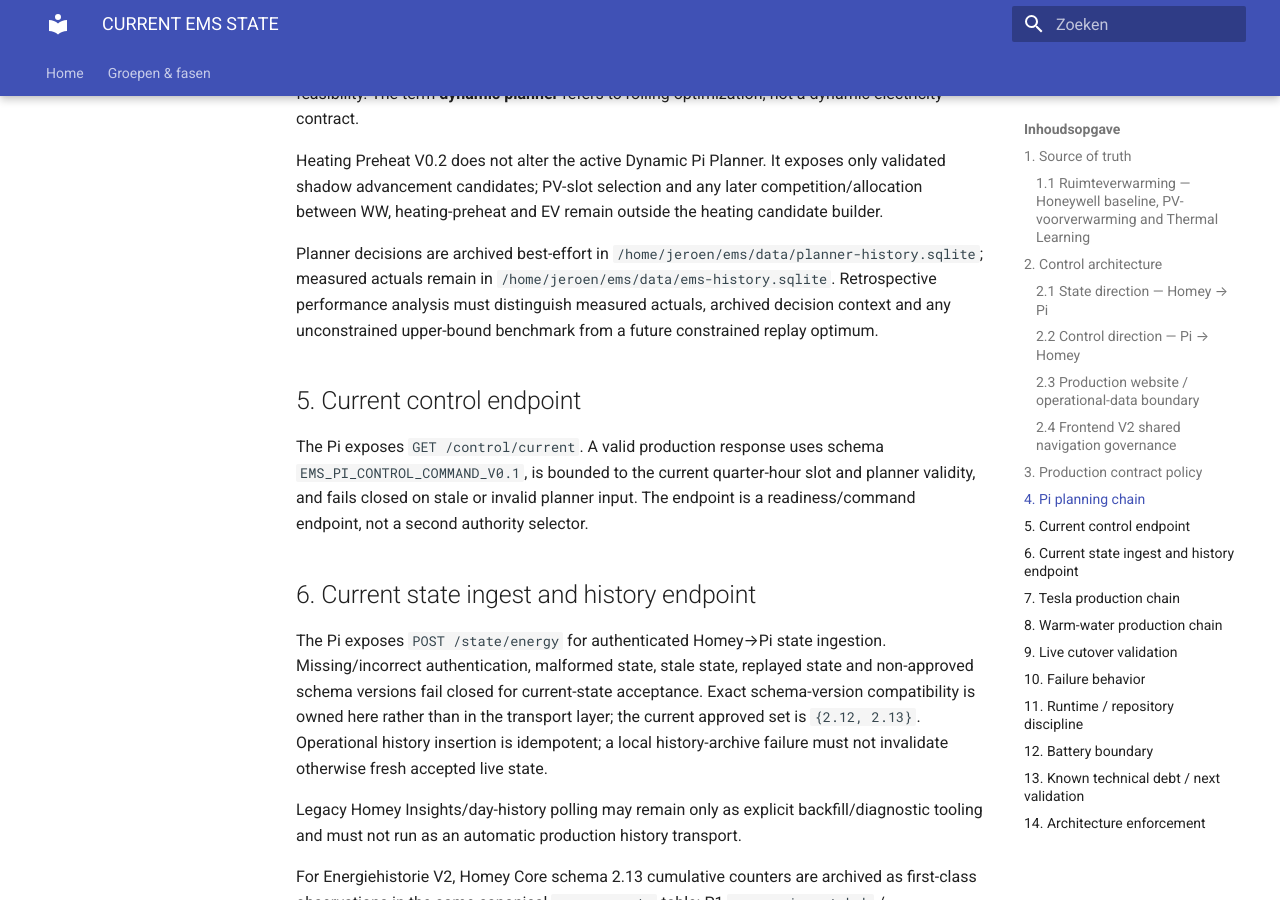
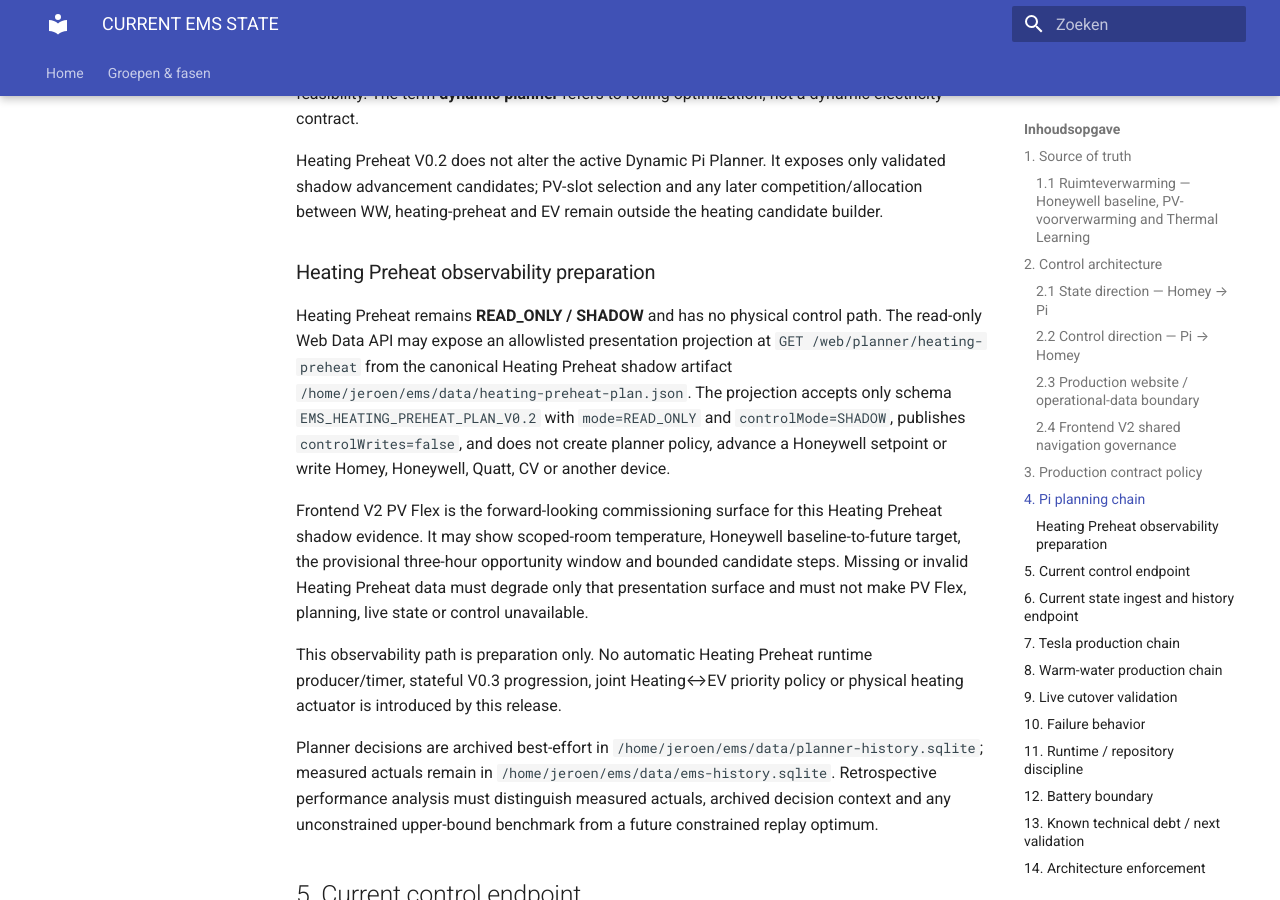
Before and after one commit to OnsKasteeltje/homey-energy-manual, an MkDocs documentation site: the page built from docs/architecture/CURRENT-EMS-STATE.md, in a window 1280 px wide and 900 px high, scrolled down 6163 px. Built offline with MkDocs 1.6.1 and Material for MkDocs 9.7.7, drawn with Linux system fonts in a browser that asks for light colours.

Commit message:
docs(architecture): record heating preheat observability boundary

```diff
--- a/docs/architecture/CURRENT-EMS-STATE.md
+++ b/docs/architecture/CURRENT-EMS-STATE.md
@@ -154,6 +154,14 @@ The active general planner remains the hardened rolling 24-hour Pi planner with
 
 Heating Preheat V0.2 does not alter the active Dynamic Pi Planner. It exposes only validated shadow advancement candidates; PV-slot selection and any later competition/allocation between WW, heating-preheat and EV remain outside the heating candidate builder.
 
+### Heating Preheat observability preparation
+
+Heating Preheat remains **READ_ONLY / SHADOW** and has no physical control path. The read-only Web Data API may expose an allowlisted presentation projection at `GET /web/planner/heating-preheat` from the canonical Heating Preheat shadow artifact `/home/jeroen/ems/data/heating-preheat-plan.json`. The projection accepts only schema `EMS_HEATING_PREHEAT_PLAN_V0.2` with `mode=READ_ONLY` and `controlMode=SHADOW`, publishes `controlWrites=false`, and does not create planner policy, advance a Honeywell setpoint or write Homey, Honeywell, Quatt, CV or another device.
+
+Frontend V2 PV Flex is the forward-looking commissioning surface for this Heating Preheat shadow evidence. It may show scoped-room temperature, Honeywell baseline-to-future target, the provisional three-hour opportunity window and bounded candidate steps. Missing or invalid Heating Preheat data must degrade only that presentation surface and must not make PV Flex, planning, live state or control unavailable.
+
+This observability path is preparation only. No automatic Heating Preheat runtime producer/timer, stateful V0.3 progression, joint Heating↔EV priority policy or physical heating actuator is introduced by this release.
+
 Planner decisions are archived best-effort in `/home/jeroen/ems/data/planner-history.sqlite`; measured actuals remain in `/home/jeroen/ems/data/ems-history.sqlite`. Retrospective performance analysis must distinguish measured actuals, archived decision context and any unconstrained upper-bound benchmark from a future constrained replay optimum.
 
 ## 5. Current control endpoint
```
